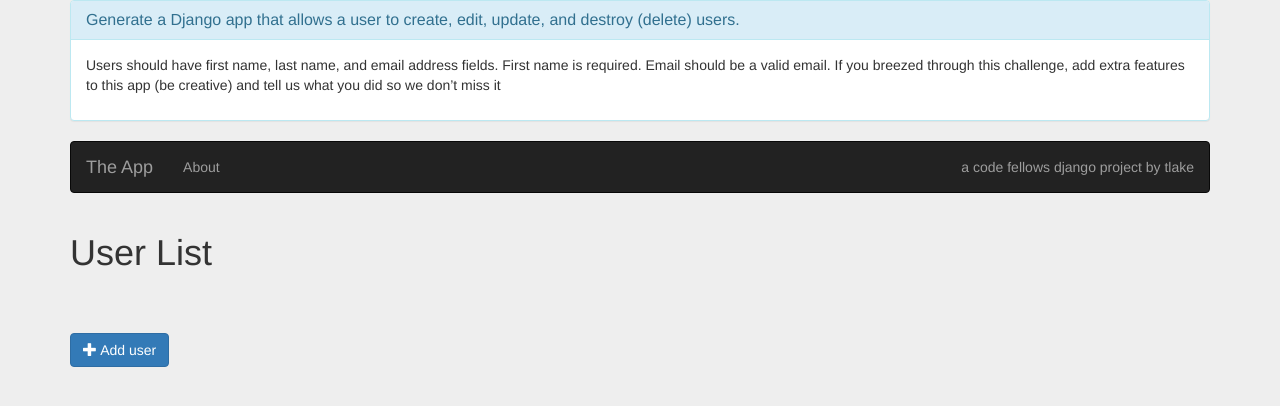
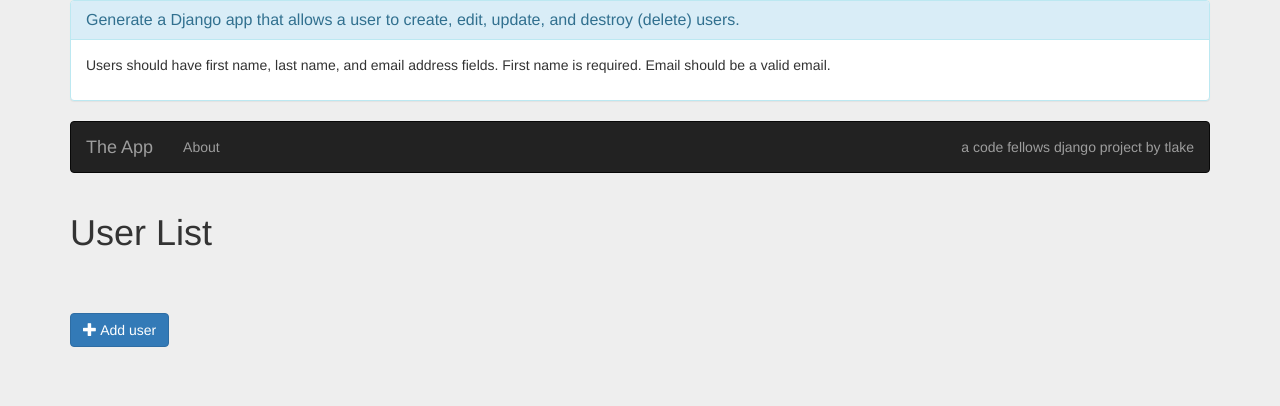
Before and after one commit to tlake/cf-challenge-p3-django, a Django app: page / in a window 1280 px wide. Shown: the top 406 px of the page. Run offline with Django 3.2, Linux system fonts and the light colour scheme; some libraries are stand-ins or nearby versions.

Commit message:
minor base.html edit

```diff
--- a/users/templates/base.html
+++ b/users/templates/base.html
@@ -18,9 +18,6 @@
                 <div class="panel-body">
                     <p>Users should have first name, last name, and email address
                         fields. First name is required. Email should be a valid email.
-                        If you breezed through this challenge, add extra features to
-                        this app (be creative) and tell us what you did so we don’t
-                        miss it
                     </p>
                 </div>
             </div>
```
